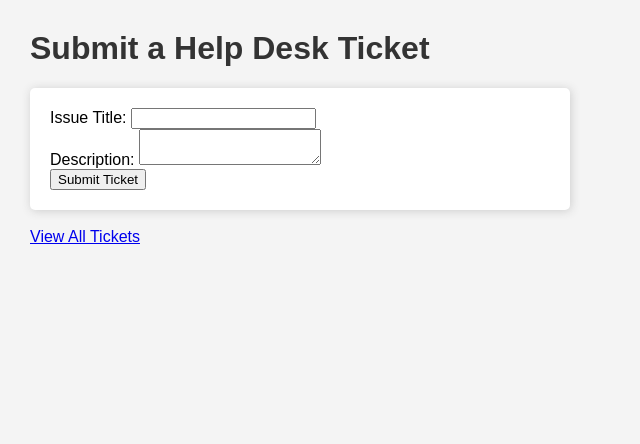
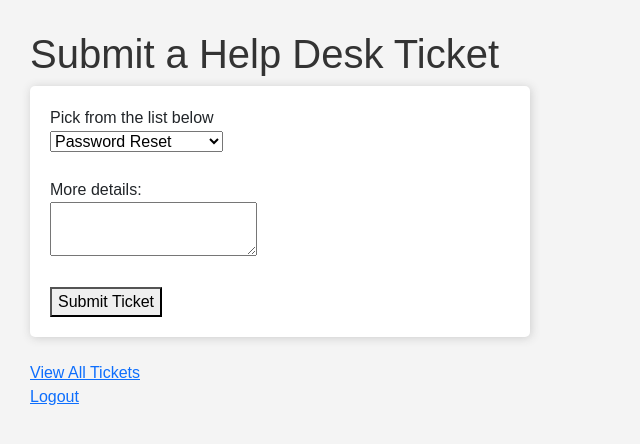
Before and after one commit to shelbs-prog/helpdesk-app, a Flask app: page / in a window 1280 px wide. Shown: the top 444 px of the page, without its empty margins (0-640 px from the left). Run offline with Flask 3, Linux system fonts and the light colour scheme.

Commit message:
Update index.html

```diff
--- a/templates/index.html
+++ b/templates/index.html
@@ -3,20 +3,45 @@
 <head>
     <meta charset="UTF-8">
     <title>IT Help Desk - Submit Ticket</title>
+    <link href="https://cdn.jsdelivr.net/npm/bootstrap@5.3.0/dist/css/bootstrap.min.css" rel="stylesheet">
+
     <link rel="stylesheet" href="{{ url_for('static', filename='style.css') }}">
 </head>
 <body>
     <h1>Submit a Help Desk Ticket</h1>
+    {% with messages = get_flashed_messages() %}
+      {% if messages %}
+        <ul>
+        {% for message in messages %}
+          <li>{{ message }}</li>
+        {% endfor %}
+        </ul>
+      {% endif %}
+    {% endwith %}
     <form action="/submit_ticket" method="post">
-        <label for="title">Issue Title:</label>
-        <input type="text" id="title" name="title" required>
+        <div>
+            <label for="issue_type">Pick from the list below</label><br>
+            <select id="issue_type" name="issue_type" required>
+                <option value="Password Reset">Password Reset</option>
+                <option value="Software Installation">Software Installation</option>
+                <option value="Hardware Issue">Hardware Issue</option>
+                <option value="Network Connectivity">Network Connectivity</option>
+                <option value="Email Issue">Email Issue</option>
+                <option value="Other">Other</option>
+            </select>
+        </div>
+
+        <div>
         <br>
-        <label for="description">Description:</label>
+        <label for="description">More details:</label><br>
         <textarea id="description" name="description" required></textarea>
+        </div>
         <br>
         <button type="submit">Submit Ticket</button>
     </form>
     <br>
     <a href="/tickets">View All Tickets</a>
+    <br>
+    <a href="{{ url_for('logout') }}">Logout</a>
 </body>
 </html>
```
